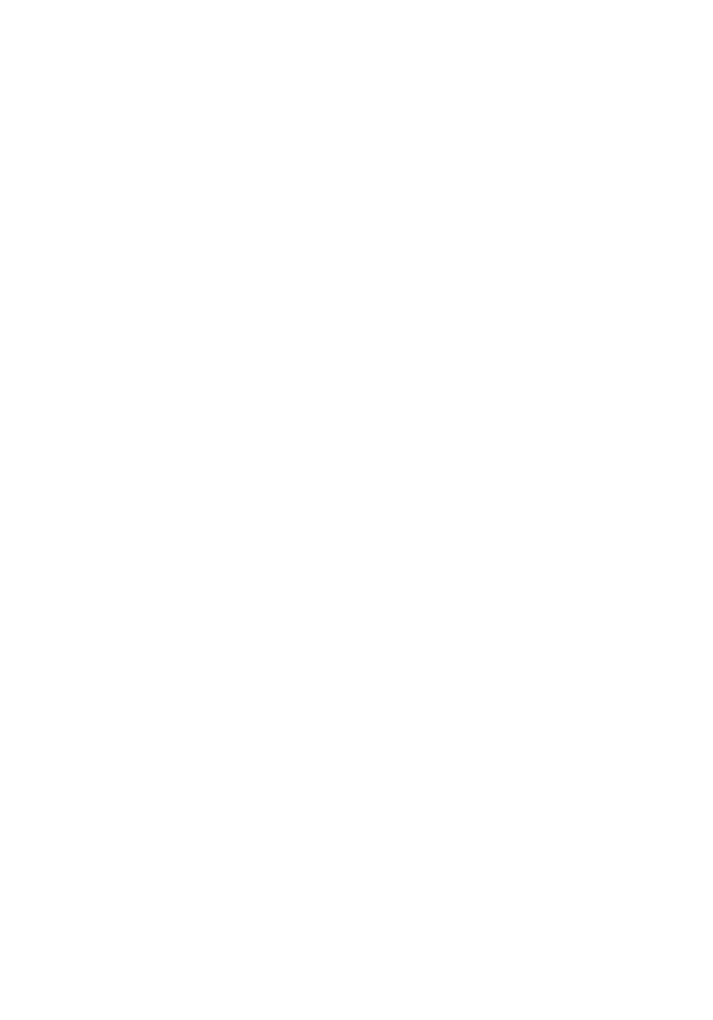
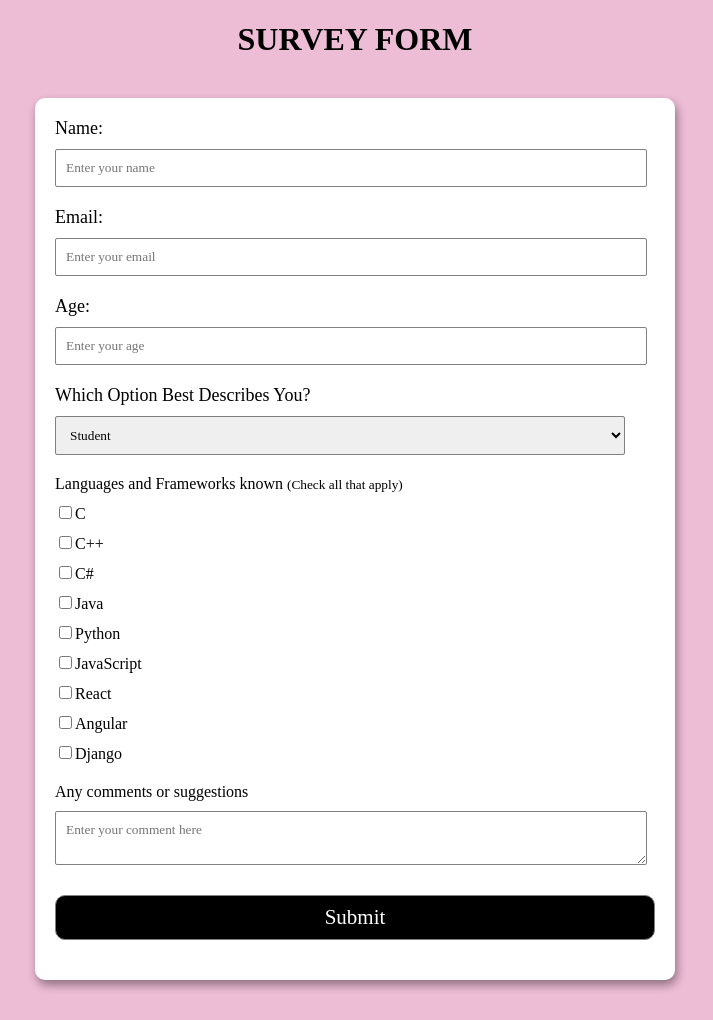
Before and after one commit to Satverse/Responsive-Dynamic-Survey-Form, a plain HTML site: page index.html in a window 1280 px wide. Shown: the whole page, without its empty margins (285-998 px from the left). Before the commit the page ends 800 px from the top, so only its background shows below. Drawn offline with Linux system fonts and the light colour scheme.

Commit message:
added html and css code for survey form

```diff
--- a/index.html
+++ b/index.html
@@ -6,8 +6,66 @@
         <title>Servey Form</title>
         <meta name="description" content="">
         <meta name="viewport" content="width=device-width, initial-scale=1">
-        <link rel="stylesheet" href="">
+        <link rel="stylesheet" href="style.css">
     </head>
     <body>
+        <h1>Survey Form</h1>
+        <form id="form">
+            <!-- Details -->
+            <div class="form-control">
+                <label for="name" id="label-name">Name:</label>
+                <input type="text" id="name" placeholder="Enter your name" />
+            </div>
+            <div class="form-control ">
+                <label for="email" id="label-email"> Email: </label>
+                <input type="email" id="email" placeholder="Enter your email" />
+            </div>
+            <div class="form-control ">
+                <label for="age" id="label-age">Age:</label>
+                <input type="number" id="age" placeholder="Enter your age" />
+            </div>
+            <div class="form-control">
+                <label for="role" id="label-role"> Which option best describes you? </label>
+                <select name="role" id="role">
+                    <option value="student">Student</option>
+                    <option value="intern">Intern</option>
+                    <option value="professional">Professional</option>
+                    <option value="other">Other</option>
+                </select>
+            </div>
+            <div class="form-control">
+                <label>Languages and Frameworks known
+                    <small>(Check all that apply)</small>
+                </label>
+                <!-- Input Type Checkbox -->
+                <label for="inp-1">
+                    <input type="checkbox" name="inp">C</input></label>
+                <label for="inp-2">
+                    <input type="checkbox" name="inp">C++</input></label>
+                <label for="inp-3">
+                    <input type="checkbox" name="inp">C#</input></label>
+                <label for="inp-4">
+                    <input type="checkbox" name="inp">Java</input></label>
+                <label for="inp-5">
+                    <input type="checkbox" name="inp">Python</input></label>
+                <label for="inp-6">
+                    <input type="checkbox" name="inp">JavaScript</input></label>
+                <label for="inp-7">
+                    <input type="checkbox" name="inp">React</input></label>
+                <label for="inp-7">
+                    <input type="checkbox" name="inp">Angular</input></label>
+                <label for="inp-7">
+                    <input type="checkbox" name="inp">Django</input></label>
+            </div>
+            <div class="form-control">
+                <label for="comment">
+                    Any comments or suggestions
+                </label>
+                <!-- multi-line text input control -->
+                <textarea name="comment" id="comment" placeholder="Enter your comment here"></textarea>
+            </div>
+            <!-- Multi-line Text Input Control -->
+            <button type="submit" value="submit"> Submit </button>
+        </form>
     </body>
 </html>
--- a/style.css
+++ b/style.css
@@ -0,0 +1,73 @@
+/* Styling the Body element i.e. Color,
+        Font, Alignment */
+body {
+    background-color: rgb(237, 188, 213);
+    font-family: 'Times New Roman', Times, serif;
+    text-align: center;
+}
+h1{
+    color: black;
+    text-transform: uppercase;
+}
+/* Styling the Form (Color, Padding, Shadow) */
+form {
+    background-color: #fff;
+    max-width: 600px;
+    margin: 40px auto;
+    padding: 20px 20px;
+    border-radius: 10px;
+    box-shadow: 2px 5px 10px rgba(0, 0, 0, 0.4);
+}
+
+/* Styling form-control Class */
+.form-control {
+    text-align: left;
+    margin-bottom: 20px;
+}
+
+/* Styling form-control Label */
+.form-control label {
+    display: block;
+    margin-bottom:10px;
+    /* font-weight: bold; */
+}
+
+#label-name,#label-email,#label-age,#label-role{
+    /* font-weight: bold; */
+    font-size: 18px;
+    text-transform: capitalize;
+}
+/* Styling form-control input,
+        select, textarea */
+.form-control input,.form-control select,.form-control textarea {
+    border: 1px solid grey;
+    border-radius: 2px;
+    font-family: inherit;
+    padding: 10px;
+    display: block;
+    width: 95%;
+    /* text-align: center; */
+}
+
+/* Styling form-control Radio
+        button and Checkbox */
+.form-control input[type="radio"],
+.form-control input[type="checkbox"] {
+    display: inline-block;
+    width: auto;
+}
+
+/* Styling Button */
+button {
+    background-color: black;
+    border: 1px solid grey;
+    border-radius: 10px;
+    color: white;
+    font-family: inherit;
+    font-size: 21px;
+    display: block;
+    width: 100%;
+    height: 45px;
+    margin-top: 30px;
+    margin-bottom: 20px;
+}
```
